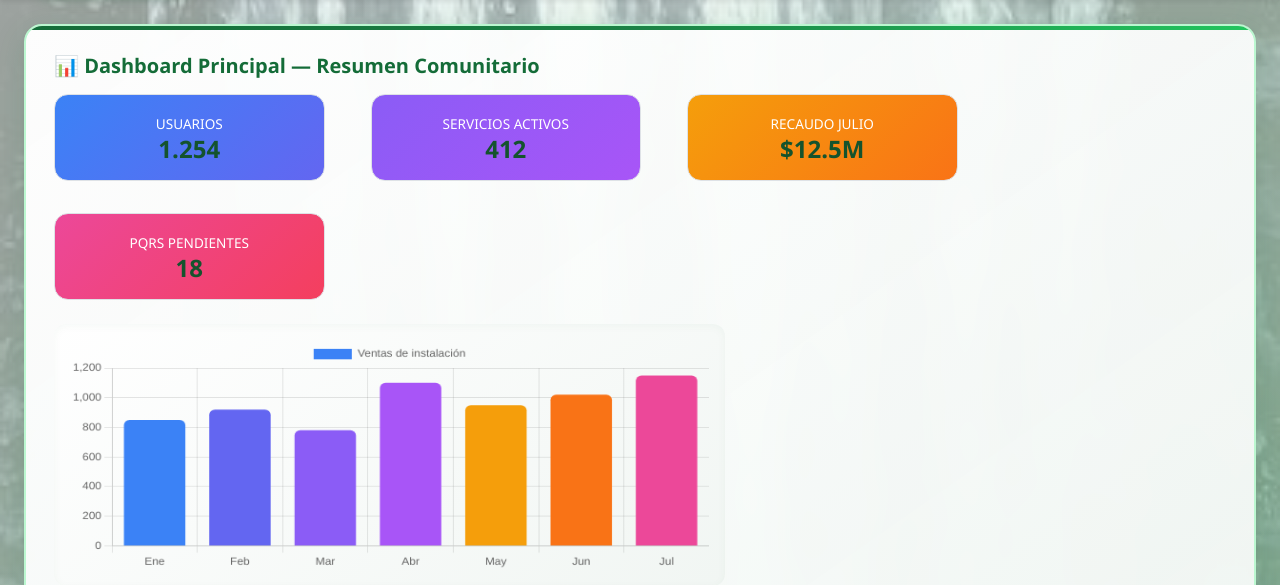
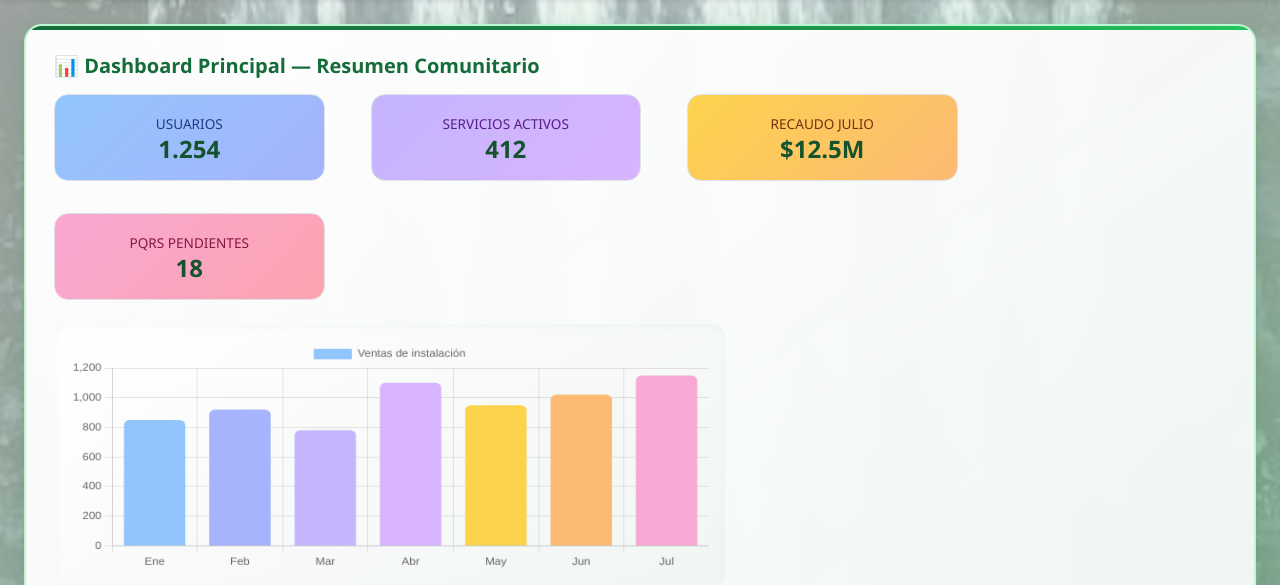
Before and after one commit to Andrealo233/proyecto-v, a Flask app: page / in a window 1280 px wide. Shown: the part 155-740 px from the top of the page. Run offline with Flask 3, Linux system fonts and the light colour scheme; some libraries are stand-ins or nearby versions.

Commit message:
Lighter vivid colors on dashboard

```diff
--- a/templates/dashboard.html
+++ b/templates/dashboard.html
@@ -4,10 +4,10 @@
 <div class="modulo-card">
   <h5 class="fw-bold text-success mb-3">📊 Dashboard Principal — Resumen Comunitario</h5>
   <div class="row g-3 mb-4 text-center">
-    <div class="col-md-3"><div class="p-3 border rounded-3" style="background:linear-gradient(135deg,#3b82f6,#6366f1);color:#fff"><small>USUARIOS</small><h4 class="fw-bold mb-0">1.254</h4></div></div>
-    <div class="col-md-3"><div class="p-3 border rounded-3" style="background:linear-gradient(135deg,#8b5cf6,#a855f7);color:#fff"><small>SERVICIOS ACTIVOS</small><h4 class="fw-bold mb-0">412</h4></div></div>
-    <div class="col-md-3"><div class="p-3 border rounded-3" style="background:linear-gradient(135deg,#f59e0b,#f97316);color:#fff"><small>RECAUDO JULIO</small><h4 class="fw-bold mb-0">$12.5M</h4></div></div>
-    <div class="col-md-3"><div class="p-3 border rounded-3" style="background:linear-gradient(135deg,#ec4899,#f43f5e);color:#fff"><small>PQRS PENDIENTES</small><h4 class="fw-bold mb-0">18</h4></div></div>
+    <div class="col-md-3"><div class="p-3 border rounded-3" style="background:linear-gradient(135deg,#93c5fd,#a5b4fc);color:#1e3a8a"><small>USUARIOS</small><h4 class="fw-bold mb-0">1.254</h4></div></div>
+    <div class="col-md-3"><div class="p-3 border rounded-3" style="background:linear-gradient(135deg,#c4b5fd,#d8b4fe);color:#581c87"><small>SERVICIOS ACTIVOS</small><h4 class="fw-bold mb-0">412</h4></div></div>
+    <div class="col-md-3"><div class="p-3 border rounded-3" style="background:linear-gradient(135deg,#fcd34d,#fdba74);color:#7c2d12"><small>RECAUDO JULIO</small><h4 class="fw-bold mb-0">$12.5M</h4></div></div>
+    <div class="col-md-3"><div class="p-3 border rounded-3" style="background:linear-gradient(135deg,#f9a8d4,#fda4af);color:#831843"><small>PQRS PENDIENTES</small><h4 class="fw-bold mb-0">18</h4></div></div>
   </div>
   <div class="row g-4">
     <div class="col-md-7"><canvas id="graficaVentasInstalacion" height="130"></canvas></div>
@@ -19,11 +19,11 @@
 <script>
   new Chart(document.getElementById('graficaVentasInstalacion'), {
     type: 'bar',
-    data: { labels: ['Ene', 'Feb', 'Mar', 'Abr', 'May', 'Jun', 'Jul'], datasets: [{ label: 'Ventas de instalación', data: [850, 920, 780, 1100, 950, 1020, 1150], backgroundColor: ['#3b82f6','#6366f1','#8b5cf6','#a855f7','#f59e0b','#f97316','#ec4899'], borderRadius: 6 }] }
+    data: { labels: ['Ene', 'Feb', 'Mar', 'Abr', 'May', 'Jun', 'Jul'], datasets: [{ label: 'Ventas de instalación', data: [850, 920, 780, 1100, 950, 1020, 1150], backgroundColor: ['#93c5fd','#a5b4fc','#c4b5fd','#d8b4fe','#fcd34d','#fdba74','#f9a8d4'], borderRadius: 6 }] }
   });
   new Chart(document.getElementById('graficaServicios'), {
     type: 'doughnut',
-    data: { labels: ['Activos', 'Suspendidos', 'Revisión'], datasets: [{ data: [380, 25, 7], backgroundColor: ['#3b82f6', '#f59e0b', '#ec4899'] }] }
+    data: { labels: ['Activos', 'Suspendidos', 'Revisión'], datasets: [{ data: [380, 25, 7], backgroundColor: ['#93c5fd', '#fcd34d', '#f9a8d4'] }] }
   });
 </script>
 {% endblock %}
```
